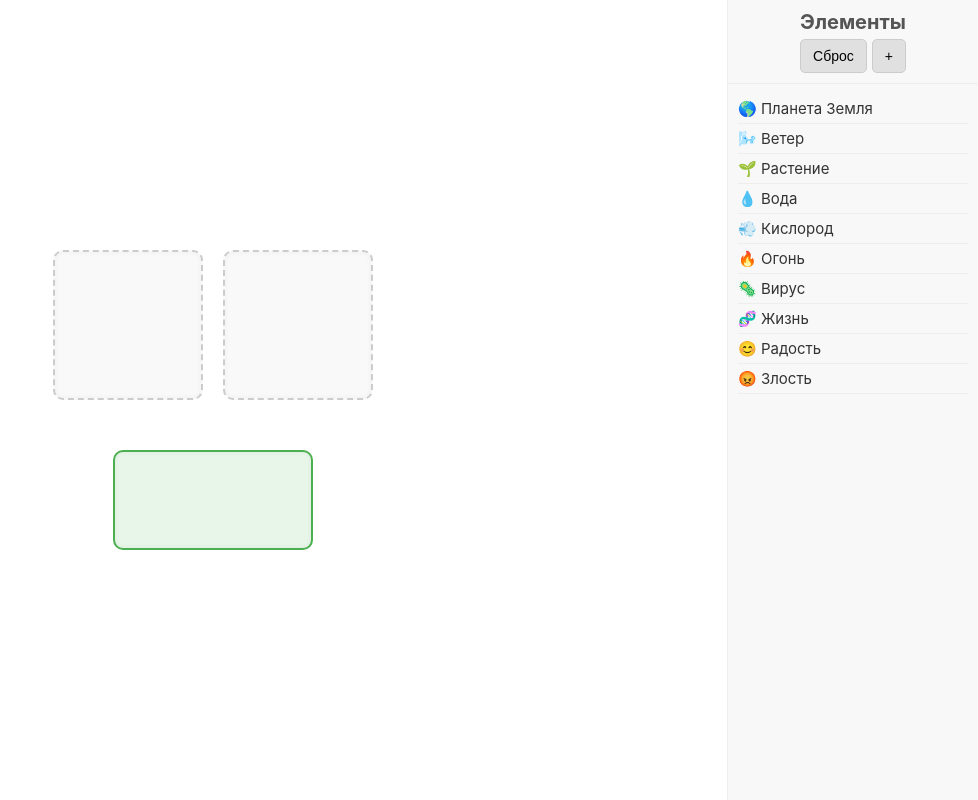
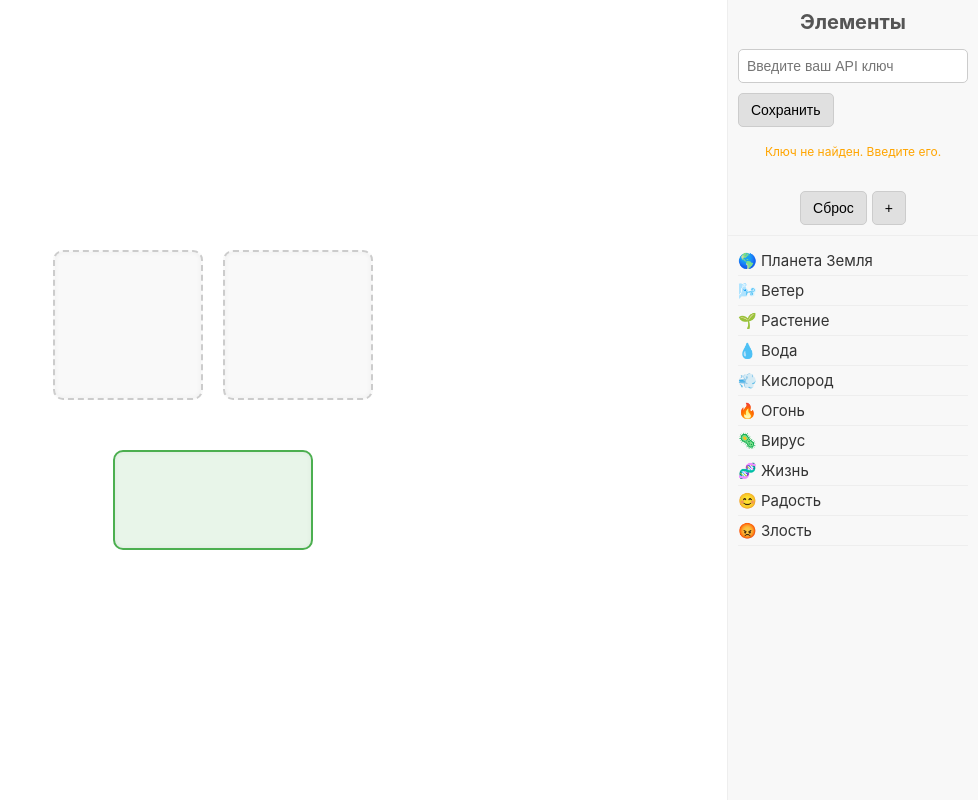
Before and after one commit to Bekaloka/Bekaloka.github.io, a plain HTML site: page index.html in a window 1280 px wide. Shown: the whole page, without its empty margins (302-1280 px from the left). Drawn offline with Linux system fonts and the light colour scheme.

Commit message:
Add files via upload

```diff
--- a/index.html
+++ b/index.html
@@ -20,6 +20,11 @@
         <div id="elements-sidebar">
             <div id="sidebar-header">
                 <h1>Элементы</h1>
+                <div id="api-key-input-section">
+                    <input type="text" id="api-key-input" placeholder="Введите ваш API ключ">
+                    <button id="save-api-key-button">Сохранить</button>
+                    <p id="api-key-status"></p>
+                </div>
                 <button id="reset-button">Сброс</button>
                 <button id="add-custom-button">+</button>
             </div>
--- a/script.js
+++ b/script.js
@@ -5,9 +5,12 @@ document.addEventListener('DOMContentLoaded', () => {
     const resultElement = document.getElementById('result-element');
     const resetButton = document.getElementById('reset-button');
     const addCustomButton = document.getElementById('add-custom-button');
+    const apiKeyInput = document.getElementById('api-key-input');
+    const saveApiKeyButton = document.getElementById('save-api-key-button');
+    const apiKeyStatus = document.getElementById('api-key-status');
 
-    const API_KEY = 'AIzaSyAHRP0yERDF8brcR-Co9WGVTA9j9tpM2S0';
-    const API_URL = `https://generativelanguage.googleapis.com/v1beta/models/gemini-2.5-flash-lite-preview-06-17:generateContent?key=${API_KEY}`;
+    let currentApiKey = '';
+    const API_BASE_URL = `https://generativelanguage.googleapis.com/v1beta/models/gemini-2.5-flash-lite-preview-06-17:generateContent?key=`;
 
     // Начальные элементы
     const initialElements = new Set(['🔥 Огонь', '💧 Вода', '🌬️ Ветер', '🌎 Планета Земля', '🌱 Растение', '🧬 Жизнь', '🦠 Вирус', '💨 Кислород', '😡 Злость', '😊 Радость']);
@@ -30,6 +33,18 @@ document.addEventListener('DOMContentLoaded', () => {
             saveElements();
         }
         renderElements();
+
+        // Загрузка API ключа
+        const savedApiKey = localStorage.getItem('geminiApiKey');
+        if (savedApiKey) {
+            currentApiKey = savedApiKey;
+            apiKeyInput.value = savedApiKey;
+            apiKeyStatus.textContent = 'Ключ загружен.';
+            apiKeyStatus.style.color = 'green';
+        } else {
+            apiKeyStatus.textContent = 'Ключ не найден. Введите его.';
+            apiKeyStatus.style.color = 'orange';
+        }
     }
 
     // --- Создание и рендеринг элементов ---
@@ -50,6 +65,11 @@ document.addEventListener('DOMContentLoaded', () => {
 
     // --- Обработка кликов по элементам ---
     async function handleElementClick(name, elementDiv) {
+        if (!currentApiKey) {
+            alert('Пожалуйста, сначала введите и сохраните ваш API ключ!');
+            return;
+        }
+
         if (selectedElements.length === 0) {
             // Выбран первый элемент
             selectedElements.push(name);
@@ -88,7 +108,7 @@ document.addEventListener('DOMContentLoaded', () => {
         const prompt = `Что получится, если смешать ${el1} и ${el2}? Основывайся строго на логике алхимии и свойств элементов, обеспечивая логичное и постепенное развитие. Твой ответ должен быть на русском языке, быть креативным, но при этом реалистичным в контексте алхимии. В самом начале ответа поставь одно эмодзи, которое подходит новому элементу. Отвечай ТОЛЬКО эмодзи и названием нового элемента, без каких-либо дополнительных слов, объяснений или форматирования. Ответ должен быть не длиннее 5 слов. Дай ответ максимально логисно, но ты можешь давать абсурдные, нереальные и нелогические ответы если у тебя нету выбора. Если что ты создатель алхимии на сайте https://neal.fun/infinite-craft/`;
 
         try {
-            const response = await fetch(API_URL, {
+            const response = await fetch(API_BASE_URL + currentApiKey, {
                 method: 'POST',
                 headers: {
                     'Content-Type': 'application/json',
@@ -145,6 +165,21 @@ document.addEventListener('DOMContentLoaded', () => {
             } else {
                 alert('Этот элемент уже существует!');
             }
+        } else {
+            alert('Название элемента не может быть пустым.');
+        }
+    });
+
+    saveApiKeyButton.addEventListener('click', () => {
+        const key = apiKeyInput.value.trim();
+        if (key) {
+            localStorage.setItem('geminiApiKey', key);
+            currentApiKey = key;
+            apiKeyStatus.textContent = 'Ключ сохранен!';
+            apiKeyStatus.style.color = 'green';
+        } else {
+            apiKeyStatus.textContent = 'Ключ не может быть пустым.';
+            apiKeyStatus.style.color = 'red';
         }
     });
 
--- a/style.css
+++ b/style.css
@@ -79,6 +79,7 @@ body, html {
     font-size: 20px;
     color: #555;
     flex-basis: 100%;
+    margin-bottom: 10px;
 }
 
 #elements-sidebar {
@@ -118,7 +119,7 @@ body, html {
 }
 
 /* Стили для кнопок */
-#reset-button, #add-custom-button {
+#reset-button, #add-custom-button, #save-api-key-button {
     padding: 8px 12px;
     border: 1px solid #ccc;
     border-radius: 5px;
@@ -126,10 +127,34 @@ body, html {
     cursor: pointer;
     font-size: 14px;
     transition: background-color 0.2s ease;
+    margin-top: 5px;
 }
 
-#reset-button:hover, #add-custom-button:hover {
+#reset-button:hover, #add-custom-button:hover, #save-api-key-button:hover {
     background-color: #d0d0d0;
+}
+
+#api-key-input-section {
+    display: flex;
+    flex-wrap: wrap;
+    gap: 5px;
+    width: 100%;
+    margin-bottom: 10px;
+}
+
+#api-key-input {
+    flex-grow: 1;
+    padding: 8px;
+    border: 1px solid #ccc;
+    border-radius: 5px;
+    font-size: 14px;
+}
+
+#api-key-status {
+    flex-basis: 100%;
+    font-size: 12px;
+    color: green;
+    text-align: center;
 }
 
 /* Адаптивность для мобильных устройств */
```
